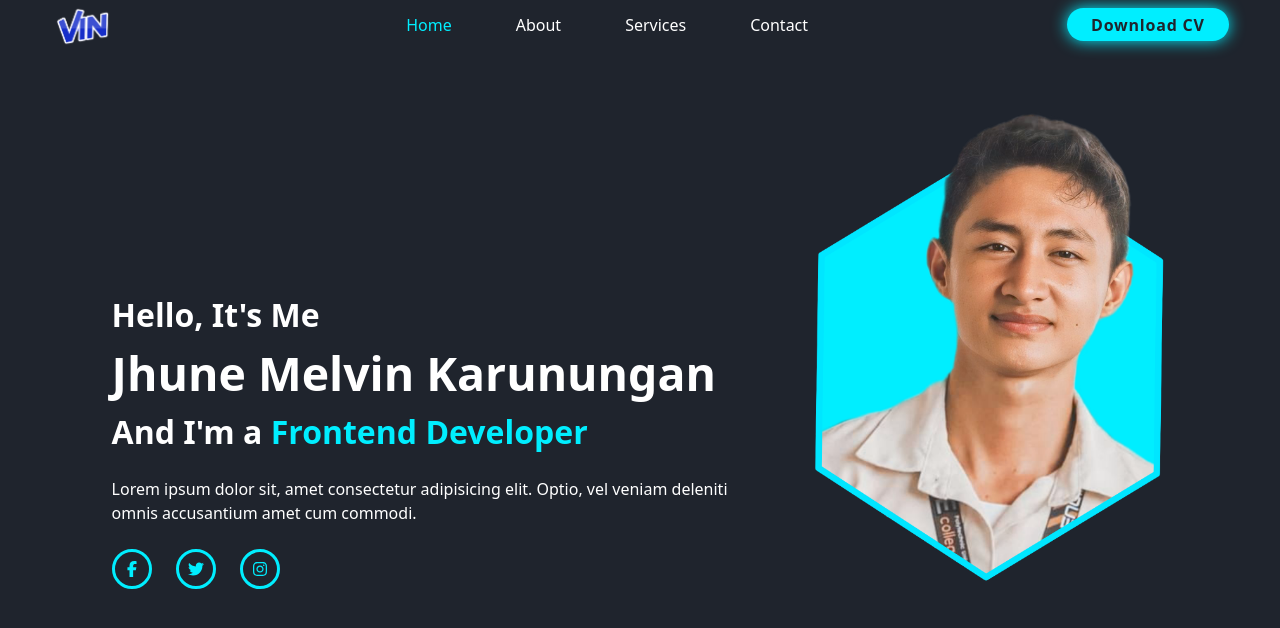
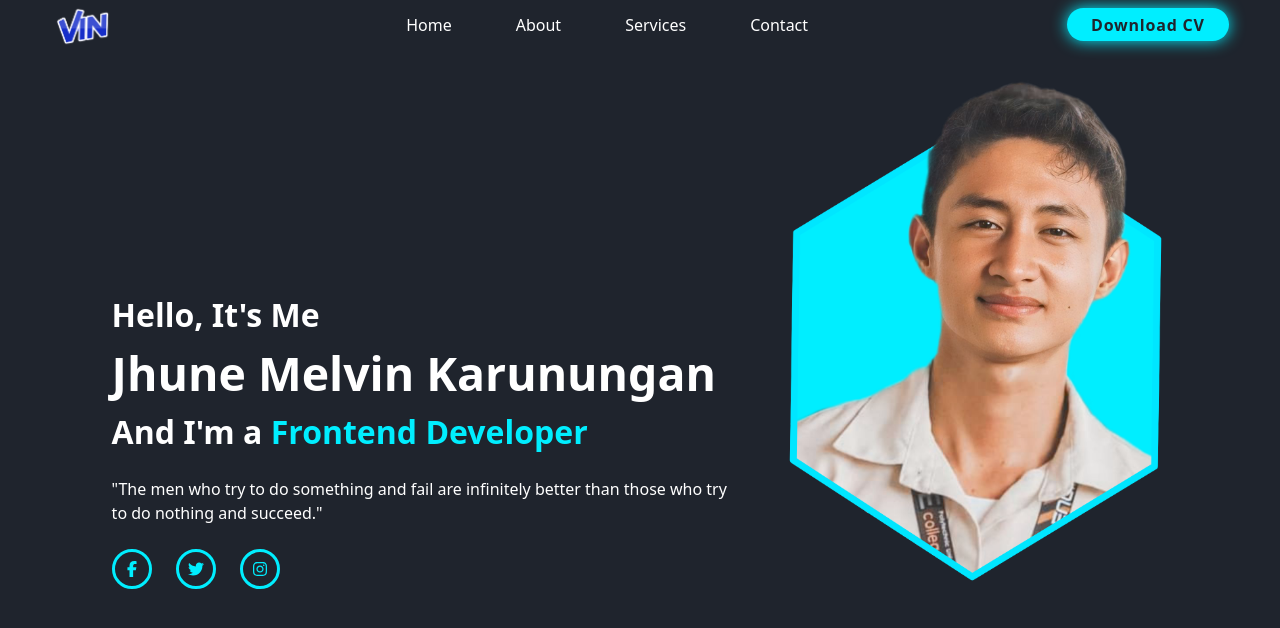
Before and after one commit to jhunemelvin/jhune_melvin.github.io, an Angular app: page /home in a window 1280 px wide. Shown: the top 628 px of the page. Built offline with nearby package versions, Linux system fonts and the light colour scheme.

Commit message:
initialize

```diff
--- a/src/app/app.component.html
+++ b/src/app/app.component.html
@@ -7,7 +7,7 @@
               class="nav-links duration-500 md:static absolute text-white  md:min-h-fit min-h-[60vh] left-0 top-[-100%] md:w-auto  w-full flex items-center px-5">
               <ul class="flex md:flex-row flex-col md:items-center md:gap-[4vw] gap-8">
                   <li>
-                      <a routerLink="home" class="active">Home</a>
+                      <a routerLink="home" class="">Home</a>
                   </li>
                   <li>
                       <a routerLink="about">About</a>
--- a/src/app/home/home.component.html
+++ b/src/app/home/home.component.html
@@ -3,8 +3,7 @@
     <h3>Hello, It's Me</h3>
     <h1>Jhune Melvin Karunungan</h1>
     <h3>And I'm a <span>Frontend Developer</span></h3>
-    <p>Lorem ipsum dolor sit, amet consectetur adipisicing elit. Optio, vel
-      veniam deleniti omnis accusantium amet cum commodi.</p>
+    <p>"The men who try to do something and fail are infinitely better than those who try to do nothing and succeed."</p>
       <div class="sm-account">
         <a href="https://www.facebook.com/jhunemelvin.karunungan?mibextid=ZbWKwL" target="_blank">
           <fa-icon name="logo-facebook"  [icon]="facebookIcon"></fa-icon>
--- a/src/app/home/home.component.scss
+++ b/src/app/home/home.component.scss
@@ -1,6 +1,6 @@
 section {
   min-height: 100vh;
-  padding: 5rem 7% 1rem;
+  padding: 3rem 7% 1rem;
 }
 
 .home {
@@ -11,7 +11,7 @@ section {
 }
 
 .home-content {
-  padding: 7rem 2% 3rem;
+  padding: 8rem 2% 2rem;
 }
 
 .home-content h3 {
--- a/src/app/servs/servs.component.html
+++ b/src/app/servs/servs.component.html
@@ -6,9 +6,10 @@
       <fa-icon class="code" [icon]="faCode"></fa-icon>
       <h3>Web Development</h3>
       <p>
-        Lorem ipsum dolor sit amet consectetur adipisicing elit. Libero, amet blanditiis
-        assumenda perferendis magnam et iure, quod nisi adipisci consequatur ipsum quae
-        quis nam omnis in voluptatem repellat vel dolores!
+        Visually appealing, polished, and professional. Intuitive to use. Optimized
+        for mobile devices and search engines. With easily accessible contact information.
+        Matching the current trends. Regularly checked for any broken links or not working
+        scripts.
       </p>
     </div>
   </div>
```
Also changed, not shown: 3 other files (tests, documents, lock files or other folders).
